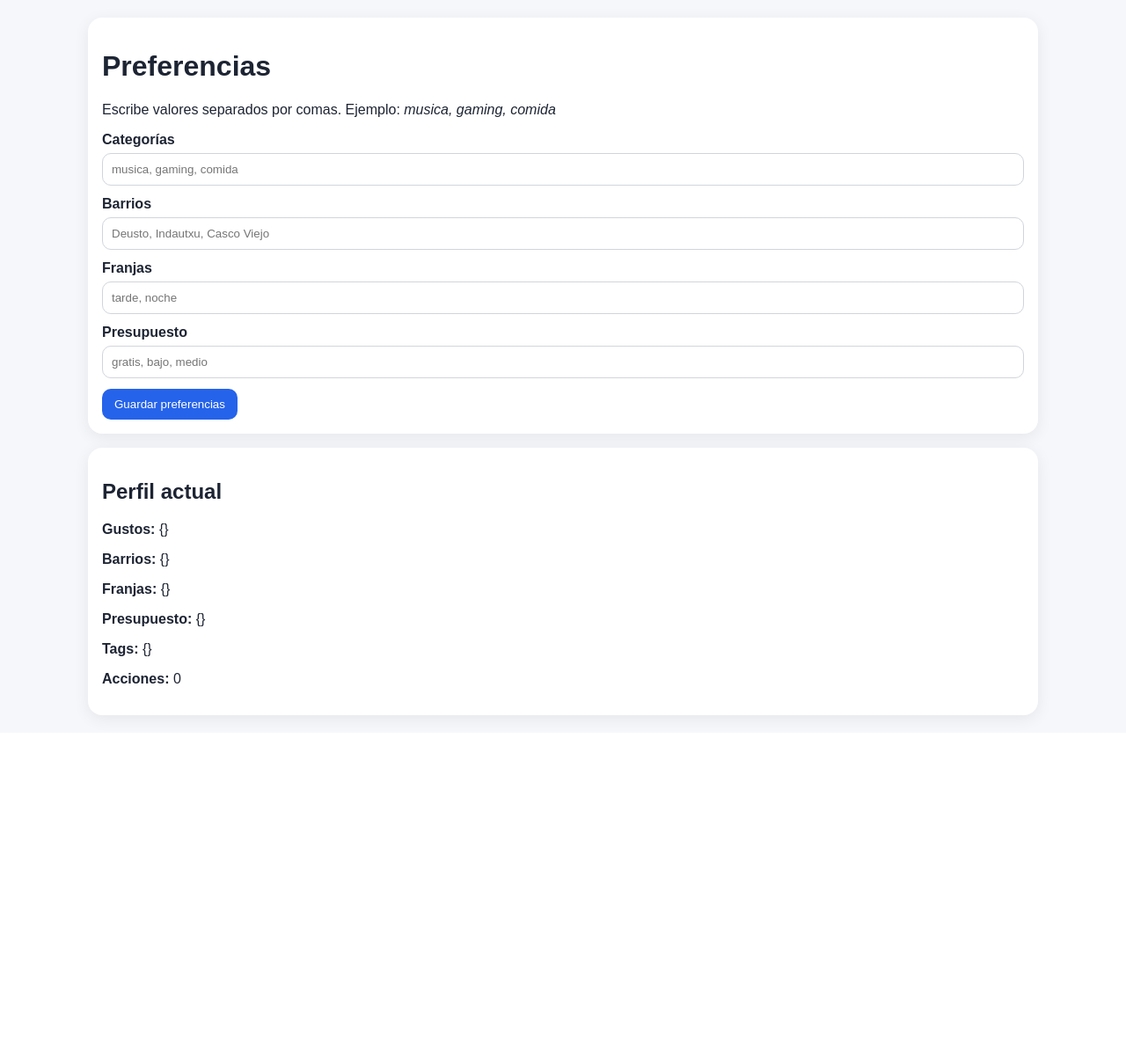
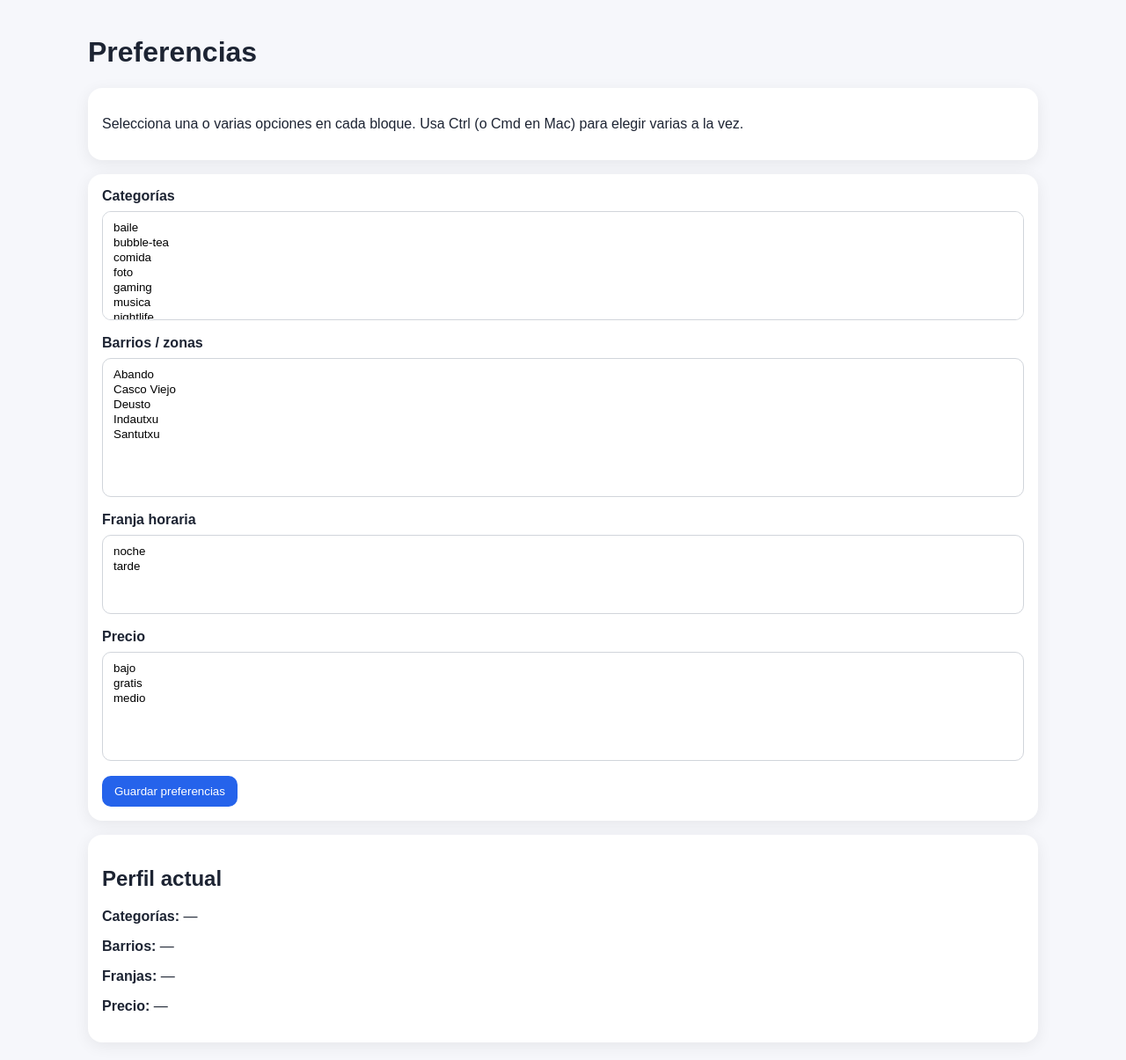
Before and after one commit to ROVDYRSOFTWARE/TEENAYERBILAO, a Flask app: page /preferencias in a window 1280 px wide. Shown: the part 46-1251 px from the top of the page at 88% size. Before the commit the page ends 870 px from the top, so only its background shows below. Run offline with Flask 3, Linux system fonts and the light colour scheme; data that the repository does not hold is empty.

Commit message:
preferencias.html

```diff
--- a/templates/preferencias.html
+++ b/templates/preferencias.html
@@ -1,24 +1,50 @@
 {% extends 'base.html' %}
 {% block title %}Preferencias{% endblock %}
+
 {% block content %}
-<div class="card">
-  <h1>Preferencias</h1>
-  <p>Escribe valores separados por comas. Ejemplo: <em>musica, gaming, comida</em></p>
-  <form method="post">
-    <label>Categorías</label><input name="categorias" placeholder="musica, gaming, comida">
-    <label>Barrios</label><input name="barrios" placeholder="Deusto, Indautxu, Casco Viejo">
-    <label>Franjas</label><input name="franjas" placeholder="tarde, noche">
-    <label>Presupuesto</label><input name="presupuesto" placeholder="gratis, bajo, medio">
-    <button class="btn" type="submit">Guardar preferencias</button>
-  </form>
+<h1>Preferencias</h1>
+
+<div class="card" style="margin-bottom:16px;">
+  <p>Selecciona una o varias opciones en cada bloque. Usa Ctrl (o Cmd en Mac) para elegir varias a la vez.</p>
 </div>
+
+<form method="post" class="card">
+  <label for="categorias"><strong>Categorías</strong></label>
+  <select id="categorias" name="categorias" multiple size="6" style="width:100%; margin:8px 0 16px 0;">
+    {% for value in options.categorias %}
+      <option value="{{ value }}" {% if profile.gustos.get(value) %}selected{% endif %}>{{ value }}</option>
+    {% endfor %}
+  </select>
+
+  <label for="barrios"><strong>Barrios / zonas</strong></label>
+  <select id="barrios" name="barrios" multiple size="8" style="width:100%; margin:8px 0 16px 0;">
+    {% for value in options.barrios %}
+      <option value="{{ value }}" {% if profile.barrios.get(value) %}selected{% endif %}>{{ value }}</option>
+    {% endfor %}
+  </select>
+
+  <label for="franjas"><strong>Franja horaria</strong></label>
+  <select id="franjas" name="franjas" multiple size="4" style="width:100%; margin:8px 0 16px 0;">
+    {% for value in options.franjas %}
+      <option value="{{ value }}" {% if profile.franjas.get(value) %}selected{% endif %}>{{ value }}</option>
+    {% endfor %}
+  </select>
+
+  <label for="presupuesto"><strong>Precio</strong></label>
+  <select id="presupuesto" name="presupuesto" multiple size="6" style="width:100%; margin:8px 0 16px 0;">
+    {% for value in options.presupuesto %}
+      <option value="{{ value }}" {% if profile.presupuesto.get(value) %}selected{% endif %}>{{ value }}</option>
+    {% endfor %}
+  </select>
+
+  <button type="submit" class="btn">Guardar preferencias</button>
+</form>
+
 <div class="card" style="margin-top:16px;">
   <h2>Perfil actual</h2>
-  <p><strong>Gustos:</strong> {{ profile.gustos }}</p>
-  <p><strong>Barrios:</strong> {{ profile.barrios }}</p>
-  <p><strong>Franjas:</strong> {{ profile.franjas }}</p>
-  <p><strong>Presupuesto:</strong> {{ profile.presupuesto }}</p>
-  <p><strong>Tags:</strong> {{ profile.tags }}</p>
-  <p><strong>Acciones:</strong> {{ profile.acciones }}</p>
+  <p><strong>Categorías:</strong> {{ profile.gustos.keys()|list|join(', ') if profile.gustos else '—' }}</p>
+  <p><strong>Barrios:</strong> {{ profile.barrios.keys()|list|join(', ') if profile.barrios else '—' }}</p>
+  <p><strong>Franjas:</strong> {{ profile.franjas.keys()|list|join(', ') if profile.franjas else '—' }}</p>
+  <p><strong>Precio:</strong> {{ profile.presupuesto.keys()|list|join(', ') if profile.presupuesto else '—' }}</p>
 </div>
 {% endblock %}
```
